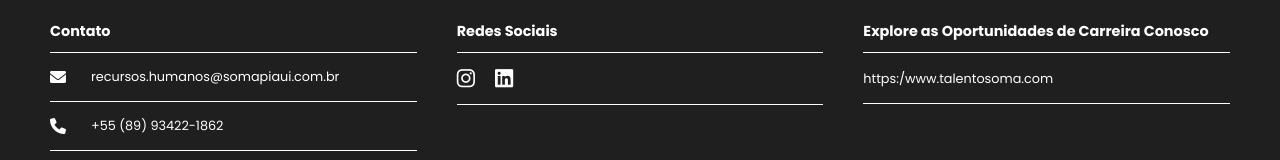
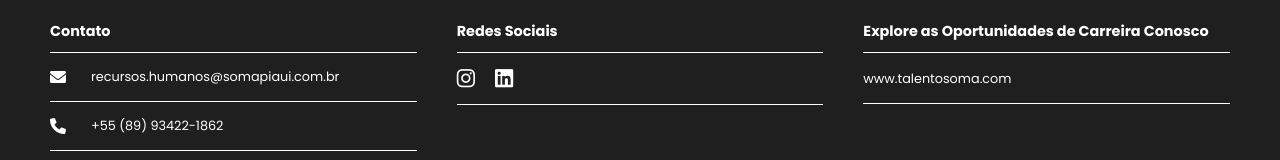
Before and after one commit to SomaAprendizes/landing-page, a Vue app in the folder landing-page/: page / in a window 1280 px wide. Shown: the part 3043-3203 px from the top of the page. Built offline with nearby package versions, Linux system fonts and the light colour scheme.

Commit message:
fix(FooterPage.vue): Adiciona atributo target="_blank" aos links de redes sociais e corrige URL do Banco de Talentos

```diff
--- a/landing-page/src/components/FooterPage.vue
+++ b/landing-page/src/components/FooterPage.vue
@@ -39,7 +39,7 @@
           <div class="horizontal-line"></div>
           <ul class="social-links">
             <li>
-              <a href="https://instagram.com/construtorasomapiaui/"><i class="fab fa-instagram"></i></a>
+              <a href="https://instagram.com/construtorasomapiaui/" target="_blank"><i class="fab fa-instagram"></i></a>
             </li>
             <li>
               <a href="#"><i class="fab fa-linkedin"></i></a>
@@ -53,8 +53,8 @@
           <h4>Explore as Oportunidades de Carreira Conosco</h4>
           <div class="horizontal-line"></div>
           <div class="link-container">
-            <a href="https:/www.talentosoma.com">
-              https:/www.talentosoma.com
+            <a href="https:/www.talentosoma.com" target="_blank">
+              www.talentosoma.com
             </a>
           </div>
           <div class="horizontal-line link-line"></div> <!-- Linha abaixo do link -->
```
